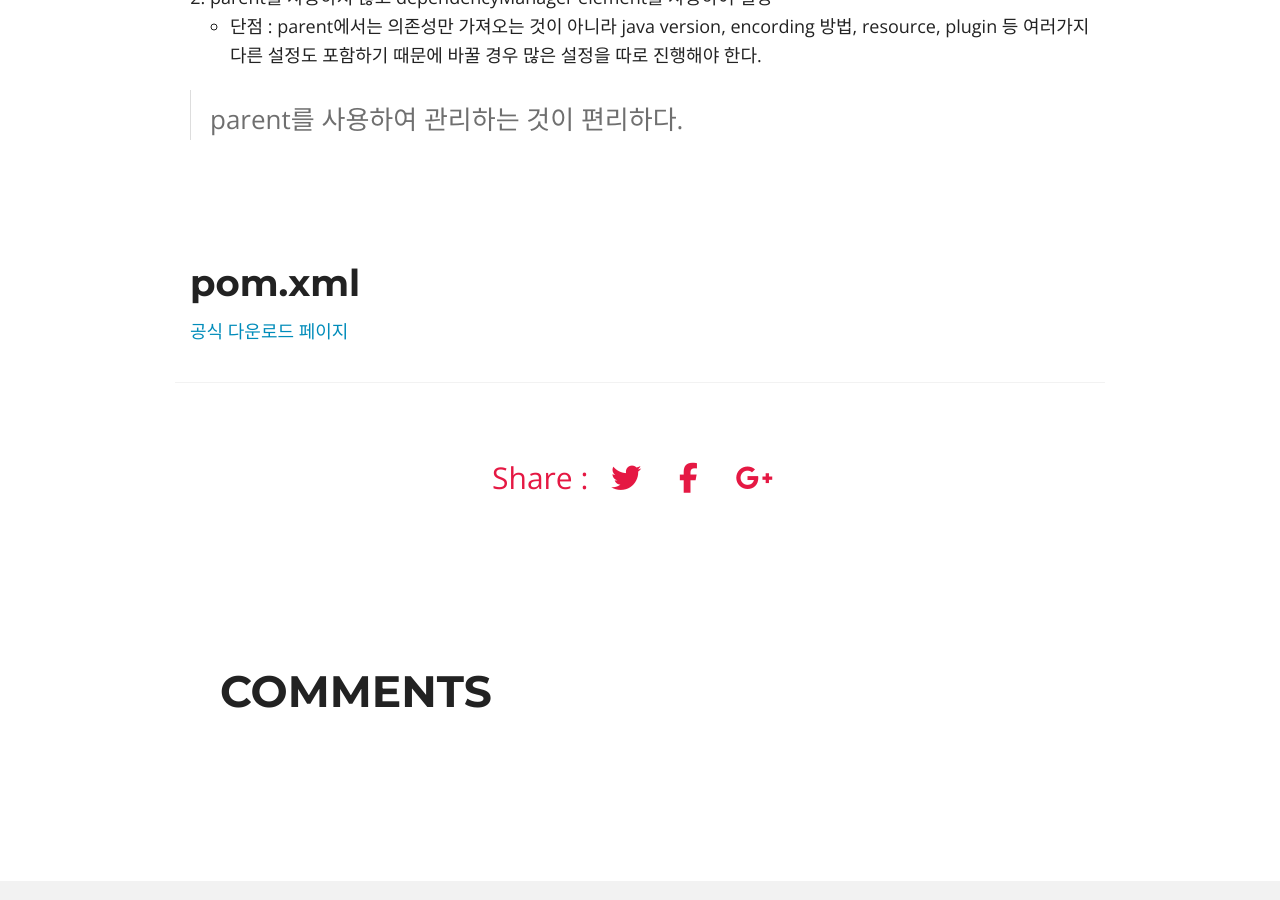
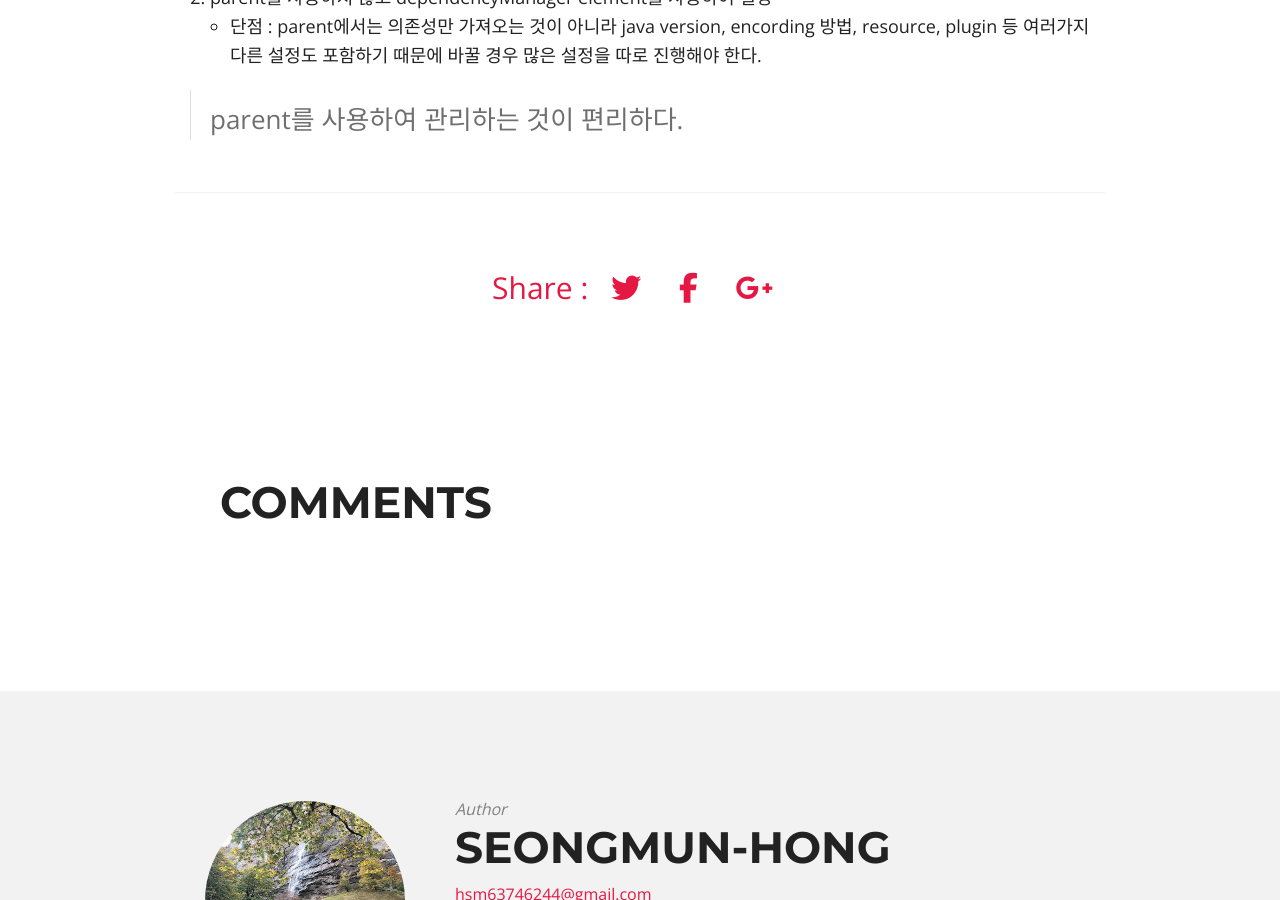
Before and after one commit to Seongmun-Hong/Seongmun-Hong.github.io, a Jekyll site: the page built from _posts/2019-11-25-Spring boot dependency.md, in a window 1280 px wide and 900 px high, scrolled down 4066 px. Built offline with Jekyll 4.4.1, drawn with Linux system fonts in a browser that asks for light colours; nearby versions of some CDN libraries; library files that are not in the unit come from our copies; comment, search, counter and statistics services are not loaded.

Commit message:
remove : tag

```diff
--- a/_posts/2019-11-25-Spring boot dependency.md
+++ b/_posts/2019-11-25-Spring boot dependency.md
@@ -152,9 +152,3 @@ pom에서 지원하지 않는 버전들은 버전을 명시해야한다.
     - 단점 : parent에서는 의존성만 가져오는 것이 아니라 java version, encording 방법, resource, plugin 등 여러가지 다른 설정도 포함하기 때문에 바꿀 경우 많은 설정을 따로 진행해야 한다.
 
 > parent를 사용하여 관리하는 것이 편리하다.
-
-<br />
-
-## pom.xml
-
-[공식 다운로드 페이지](https://www.anaconda.com/download/)
```
